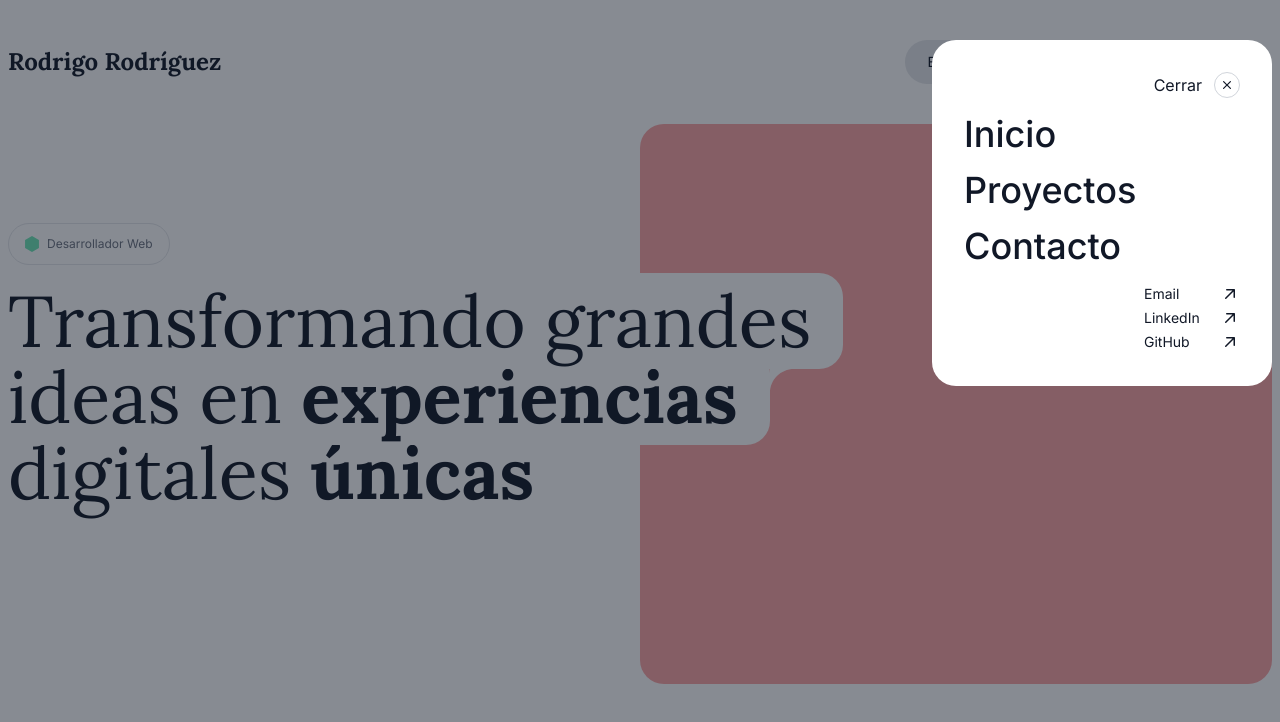
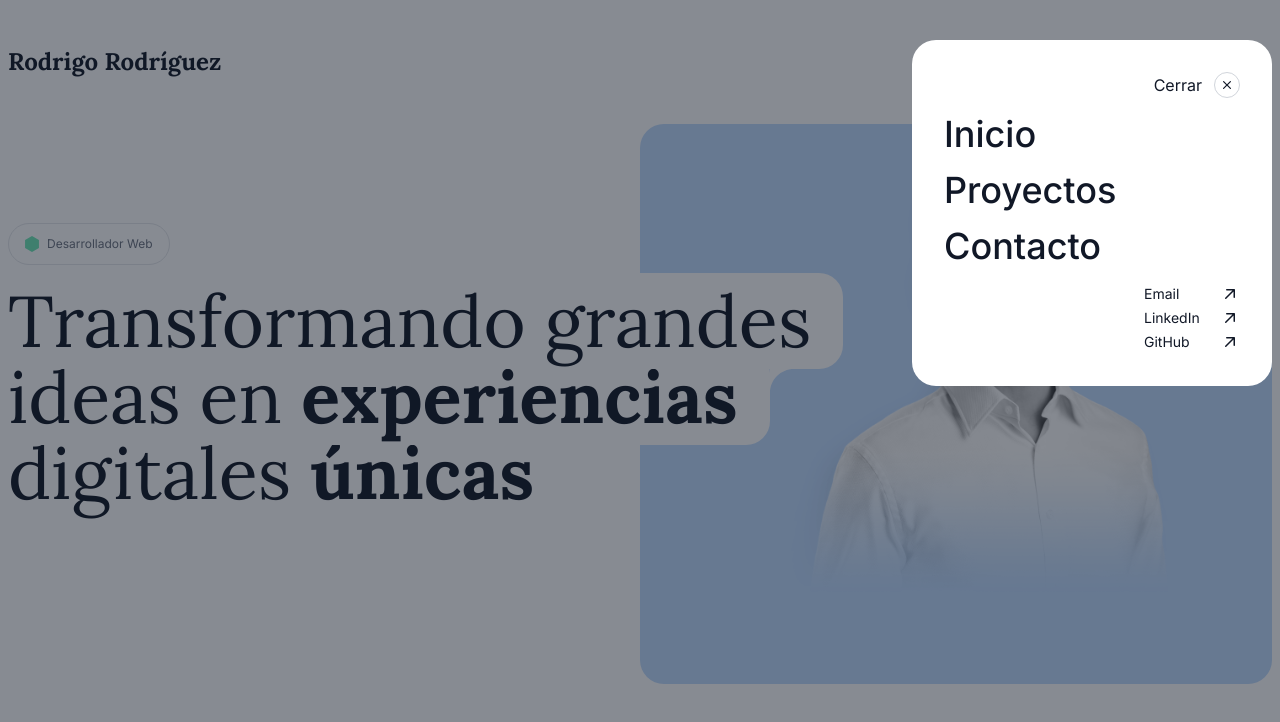
Before and after one commit to RdrBux/rodriguezrodrigo, a Next.js app: page / in a window 1280 px wide. Both pictures are taken after a click on the button "Menú". Shown: the top 722 px of the page. Built offline with nearby package versions, Linux system fonts and the light colour scheme.

Commit message:
Test bg image

```diff
--- a/app/page.jsx
+++ b/app/page.jsx
@@ -1,10 +1,14 @@
 import { Curve, Hexagon } from '@/components/Icons';
 import { lora } from './fonts';
+import Image from 'next/image';
+import HeroImg from './bg_home.png';
 
 export default function Home() {
   return (
     <section className="grid grid-cols-2">
-      <div className="w-full h-[70vh] bg-red-300 rounded-3xl col-start-2 row-start-1"></div>
+      <div className="w-full h-[70vh] bg-blue-200 rounded-3xl col-start-2 row-start-1">
+        <Image className="w-[400px] ml-32" src={HeroImg} alt="profile image" />
+      </div>
       <div className="col-span-2 col-start-1 row-start-1 self-center">
         <div className="px-4 py-3 rounded-full border w-fit">
           <p className="text-xs flex gap-2 text-gray-500">
--- a/components/Menu.jsx
+++ b/components/Menu.jsx
@@ -20,8 +20,8 @@ export default function Menu() {
         <>
           <div className="fixed z-40 top-0 left-0 w-full h-full bg-gray-900/50"></div>
           <OutsideAlerter fn={() => setMenuActive(false)}>
-            <div className="container mx-auto p-2 relative">
-              <div className="bg-white flex flex-col gap-4 rounded-3xl p-8 absolute top-0 right-0 w-fit min-w-[340px] z-50">
+            <div className="container mx-auto relative">
+              <div className="bg-white flex flex-col gap-4 rounded-3xl p-8 absolute top-0 right-0 w-fit min-w-[340px] md:min-w-[360px] z-50">
                 <div className="flex items-center justify-between">
                   <p className="lg:w-0 overflow-hidden">Text</p>
                   <button
```
Also changed, not shown: app/bg_home.png (added).
